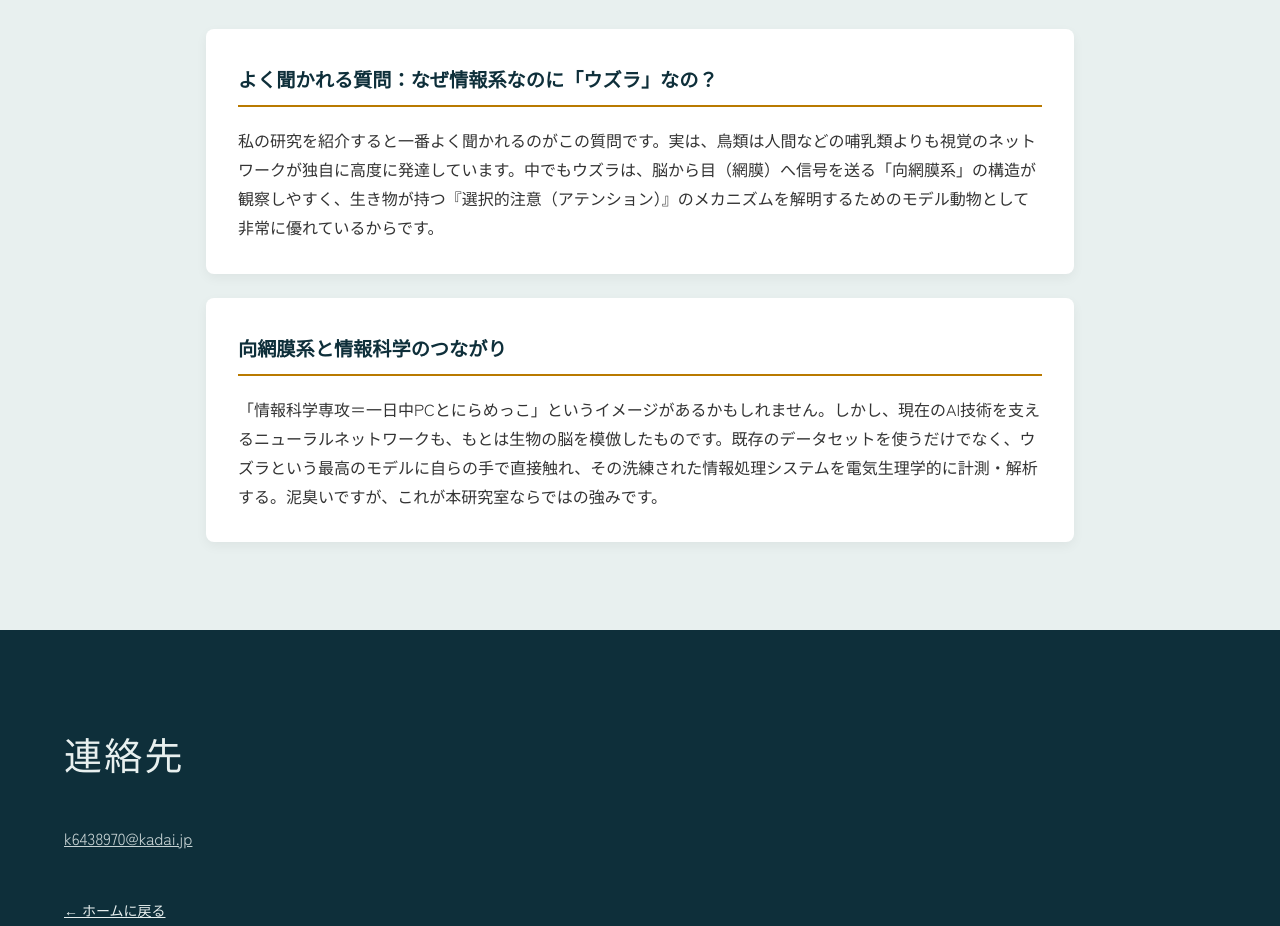
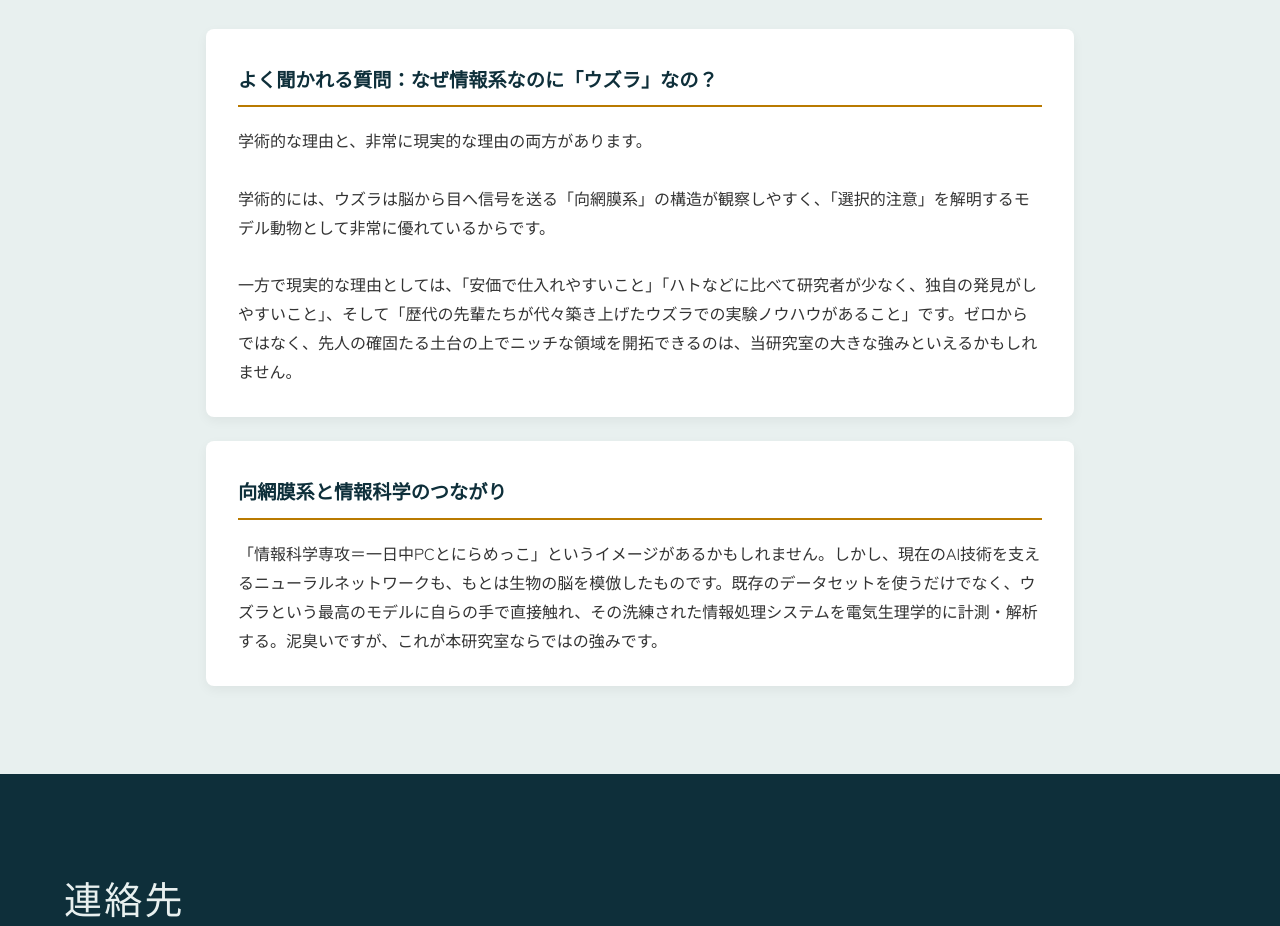
Before and after one commit to freetetsuya-rgb/ohno-lab, a plain HTML site: page researcher-2.html in a window 1280 px wide. Shown: the part 2105-3031 px from the top of the page. Drawn offline with Linux system fonts and the light colour scheme.

Commit message:
Update researcher-2.html

```diff
--- a/researcher-2.html
+++ b/researcher-2.html
@@ -53,7 +53,7 @@
 
     <div class="qa-box">
       <h3>よく聞かれる質問：なぜ情報系なのに「ウズラ」なの？</h3>
-      <p>私の研究を紹介すると一番よく聞かれるのがこの質問です。実は、鳥類は人間などの哺乳類よりも視覚のネットワークが独自に高度に発達しています。中でもウズラは、脳から目（網膜）へ信号を送る「向網膜系」の構造が観察しやすく、生き物が持つ『選択的注意（アテンション）』のメカニズムを解明するためのモデル動物として非常に優れているからです。</p>
+      <p>学術的な理由と、非常に現実的な理由の両方があります。<br><br>学術的には、ウズラは脳から目へ信号を送る「向網膜系」の構造が観察しやすく、「選択的注意」を解明するモデル動物として非常に優れているからです。<br><br>一方で現実的な理由としては、「安価で仕入れやすいこと」「ハトなどに比べて研究者が少なく、独自の発見がしやすいこと」、そして「歴代の先輩たちが代々築き上げたウズラでの実験ノウハウがあること」です。ゼロからではなく、先人の確固たる土台の上でニッチな領域を開拓できるのは、当研究室の大きな強みといえるかもしれません。</p>
     </div>
 
     <div class="qa-box">
```
